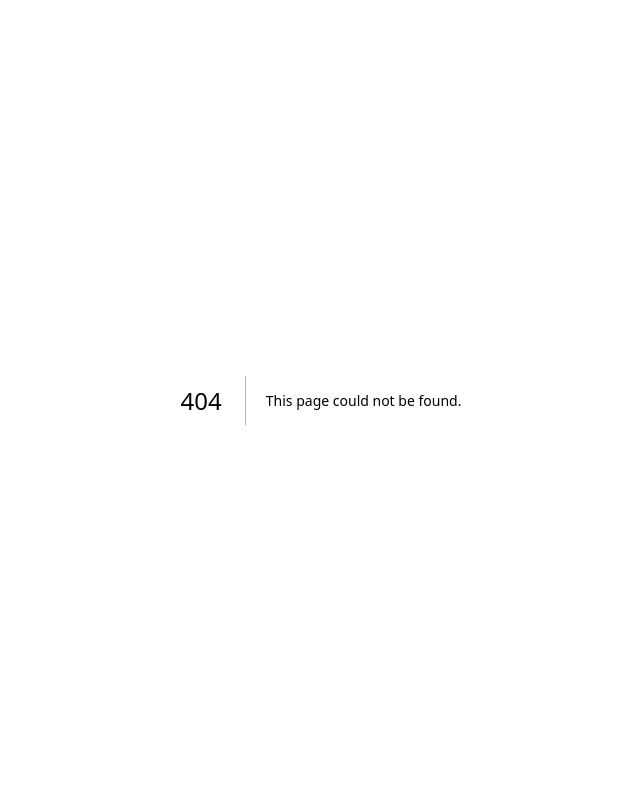
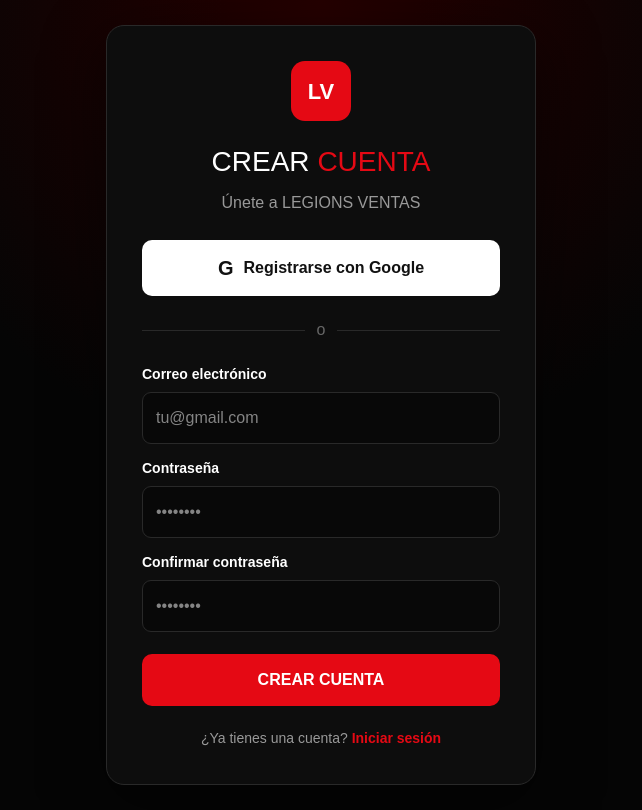
Before and after one commit to juliocesarblancomedina08-tech/Recargas-de-diamantes, a Next.js app: page /register in a window 1280 px wide. Before the commit this address had no page. Shown: the whole page, without its empty margins (319-961 px from the left). Built offline with nearby package versions, Linux system fonts and the light colour scheme.

Commit message:
Create RegisterPage component for user registration

```diff
--- /dev/null
+++ b/app/register/page.tsx
@@ -0,0 +1,73 @@
+"use client";
+
+import { useState } from "react";
+import Link from "next/link";
+
+export default function RegisterPage() {
+  const [email, setEmail] = useState("");
+  const [password, setPassword] = useState("");
+  const [confirmPassword, setConfirmPassword] = useState("");
+
+  return (
+    <main className="register-page">
+      <div className="register-box">
+        <div className="logo">LV</div>
+
+        <h1>
+          CREAR <span>CUENTA</span>
+        </h1>
+
+        <p className="subtitle">
+          Únete a LEGIONS VENTAS
+        </p>
+
+        <button className="google-button">
+          <span>G</span>
+          Registrarse con Google
+        </button>
+
+        <div className="separator">
+          <span>o</span>
+        </div>
+
+        <label>Correo electrónico</label>
+
+        <input
+          type="email"
+          placeholder="tu@gmail.com"
+          value={email}
+          onChange={(e) => setEmail(e.target.value)}
+        />
+
+        <label>Contraseña</label>
+
+        <input
+          type="password"
+          placeholder="••••••••"
+          value={password}
+          onChange={(e) => setPassword(e.target.value)}
+        />
+
+        <label>Confirmar contraseña</label>
+
+        <input
+          type="password"
+          placeholder="••••••••"
+          value={confirmPassword}
+          onChange={(e) => setConfirmPassword(e.target.value)}
+        />
+
+        <button className="login-button">
+          CREAR CUENTA
+        </button>
+
+        <p className="register-text">
+          ¿Ya tienes una cuenta?{" "}
+          <Link href="/login">
+            <span>Iniciar sesión</span>
+          </Link>
+        </p>
+      </div>
+    </main>
+  );
+}
```
